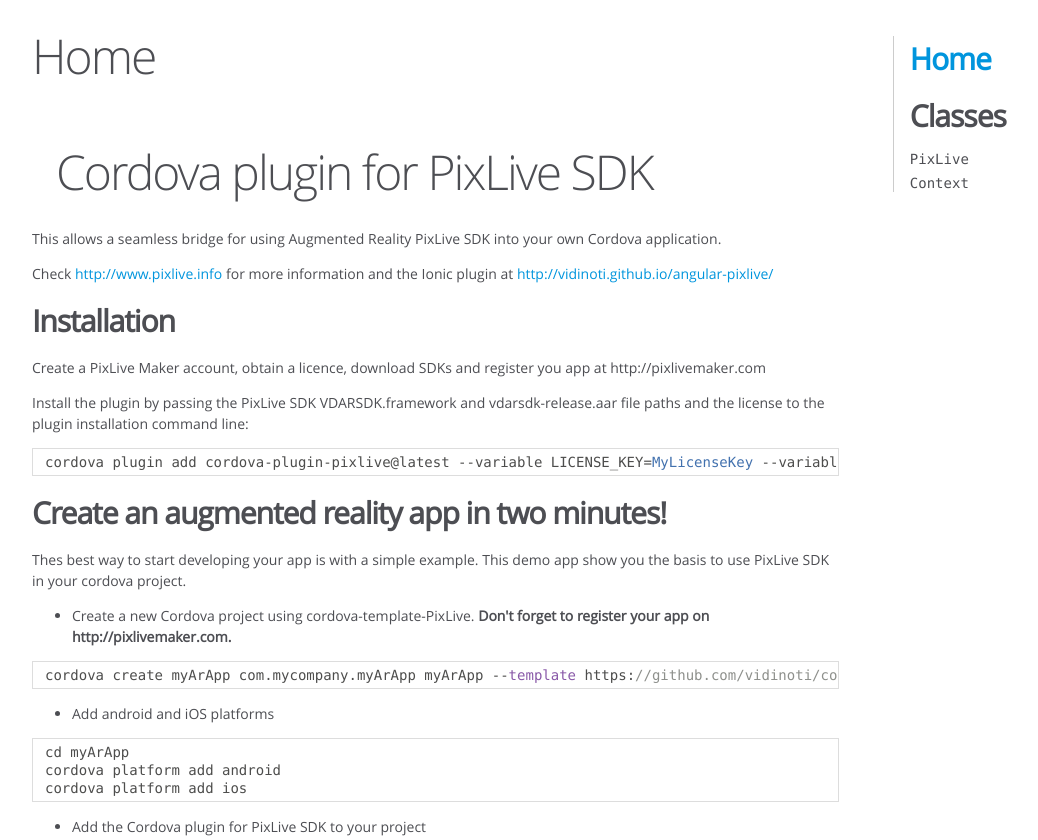
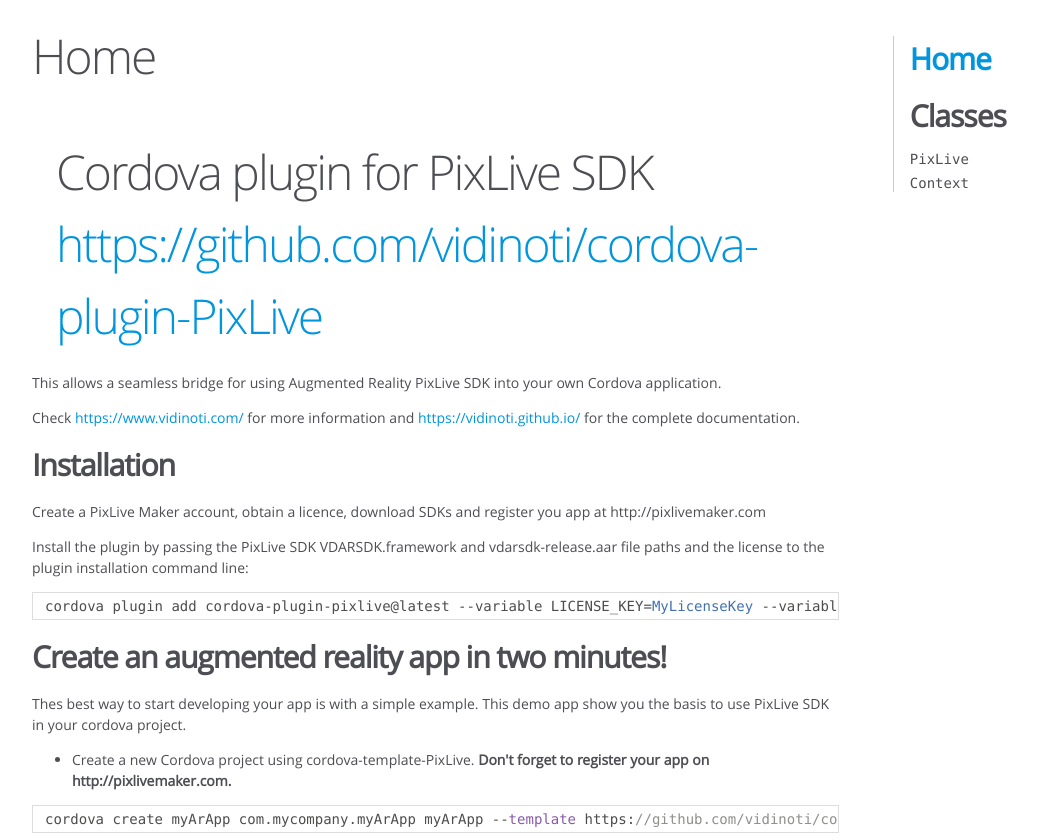
Before and after one commit to vidinoti/cordova-plugin-PixLive, a plain HTML site: page index.html in a window 1280 px wide. Shown: the top 840 px of the page, without its empty margins (0-1038 px from the left). Drawn offline with Linux system fonts and the light colour scheme.

Commit message:
improved docs

```diff
--- a/index.html
+++ b/index.html
@@ -43,8 +43,8 @@
 
 
     <section>
-        <article><h1>Cordova plugin for PixLive SDK</h1><p>This allows a seamless bridge for using Augmented Reality PixLive SDK into your own Cordova application.</p>
-<p>Check <a href="http://www.pixlive.info">http://www.pixlive.info</a> for more information and the Ionic plugin at <a href="http://vidinoti.github.io/angular-pixlive/">http://vidinoti.github.io/angular-pixlive/</a></p>
+        <article><h1>Cordova plugin for PixLive SDK  <a href="https://github.com/vidinoti/cordova-plugin-PixLive">https://github.com/vidinoti/cordova-plugin-PixLive</a></h1><p>This allows a seamless bridge for using Augmented Reality PixLive SDK into your own Cordova application.</p>
+<p>Check <a href="https://www.vidinoti.com/">https://www.vidinoti.com/</a> for more information and <a href="https://vidinoti.github.io/">https://vidinoti.github.io/</a> for the complete documentation.</p>
 <h2>Installation</h2><p>Create a PixLive Maker account, obtain a licence, download SDKs and register you app at http://pixlivemaker.com</p>
 <p>Install the plugin by passing the PixLive SDK VDARSDK.framework and vdarsdk-release.aar file paths and the license to the plugin installation command line:</p>
 <pre class="prettyprint source lang-bash"><code>cordova plugin add cordova-plugin-pixlive@latest --variable LICENSE_KEY=MyLicenseKey --variable PIXLIVE_SDK_IOS_LOCATION=\&quot;path/to/VDARSDK.framework\&quot; --variable PIXLIVE_SDK_ANDROID_LOCATION=\&quot;path/to/android/vdarsdk-release.aar\&quot;</code></pre><h2>Create an augmented reality app in two minutes!</h2><p>Thes best way to start developing your app is with a simple example. This demo app show you the basis to use PixLive SDK in your cordova project.</p>
@@ -183,7 +183,7 @@
 <br class="clear">
 
 <footer>
-    Documentation generated by <a href="https://github.com/jsdoc3/jsdoc">JSDoc 3.4.0</a> on Fri Aug 19 2016 09:20:09 GMT+0200 (CEST)
+    Documentation generated by <a href="https://github.com/jsdoc3/jsdoc">JSDoc 3.4.0</a> on Fri Aug 19 2016 09:58:58 GMT+0200 (CEST)
 </footer>
 
 <script> prettyPrint(); </script>
```
Also changed, not shown: PixLive.Context.html (+1 -1 lines), PixLive.html (+1 -1 lines), PixLive.js.html (+1 -1 lines).
